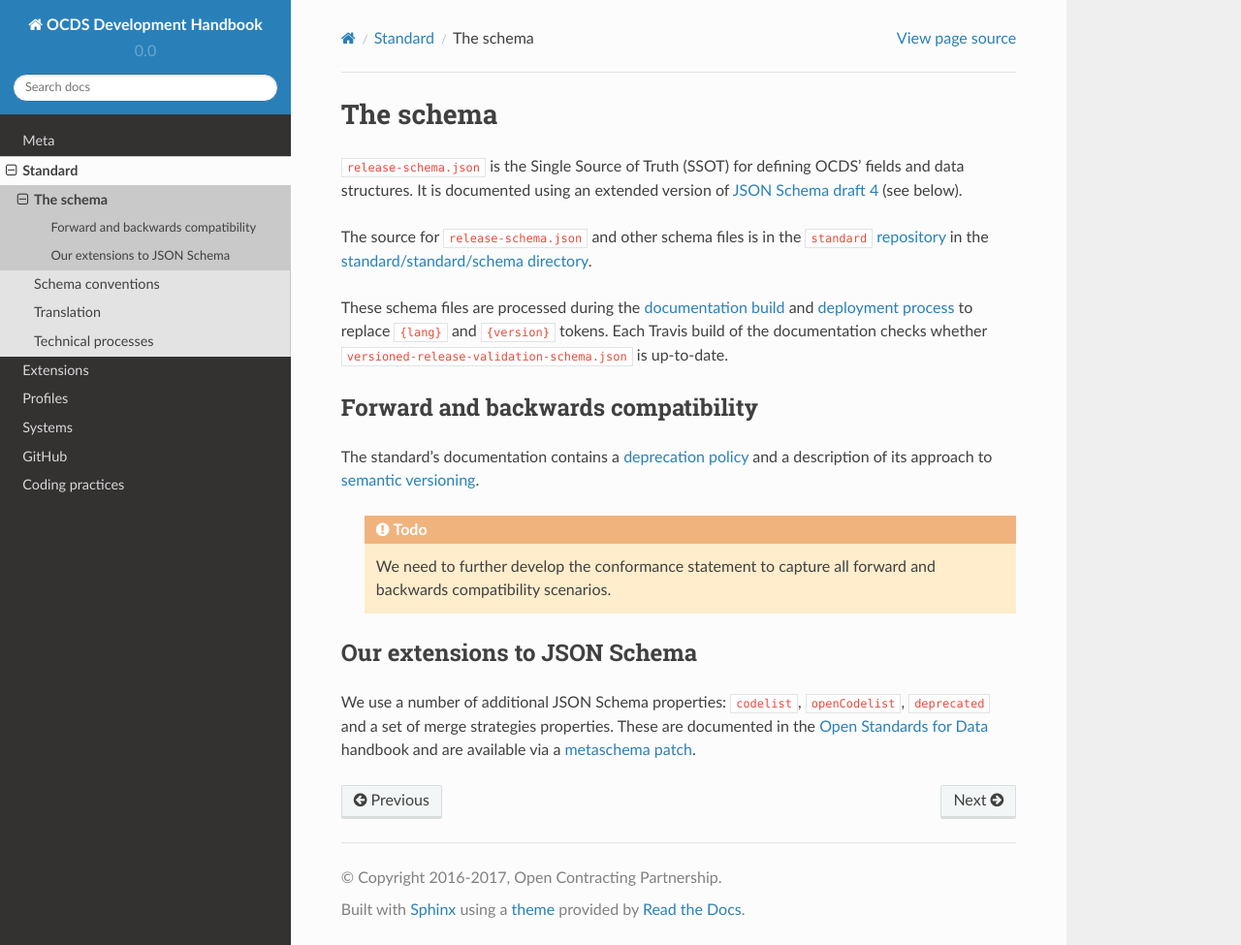
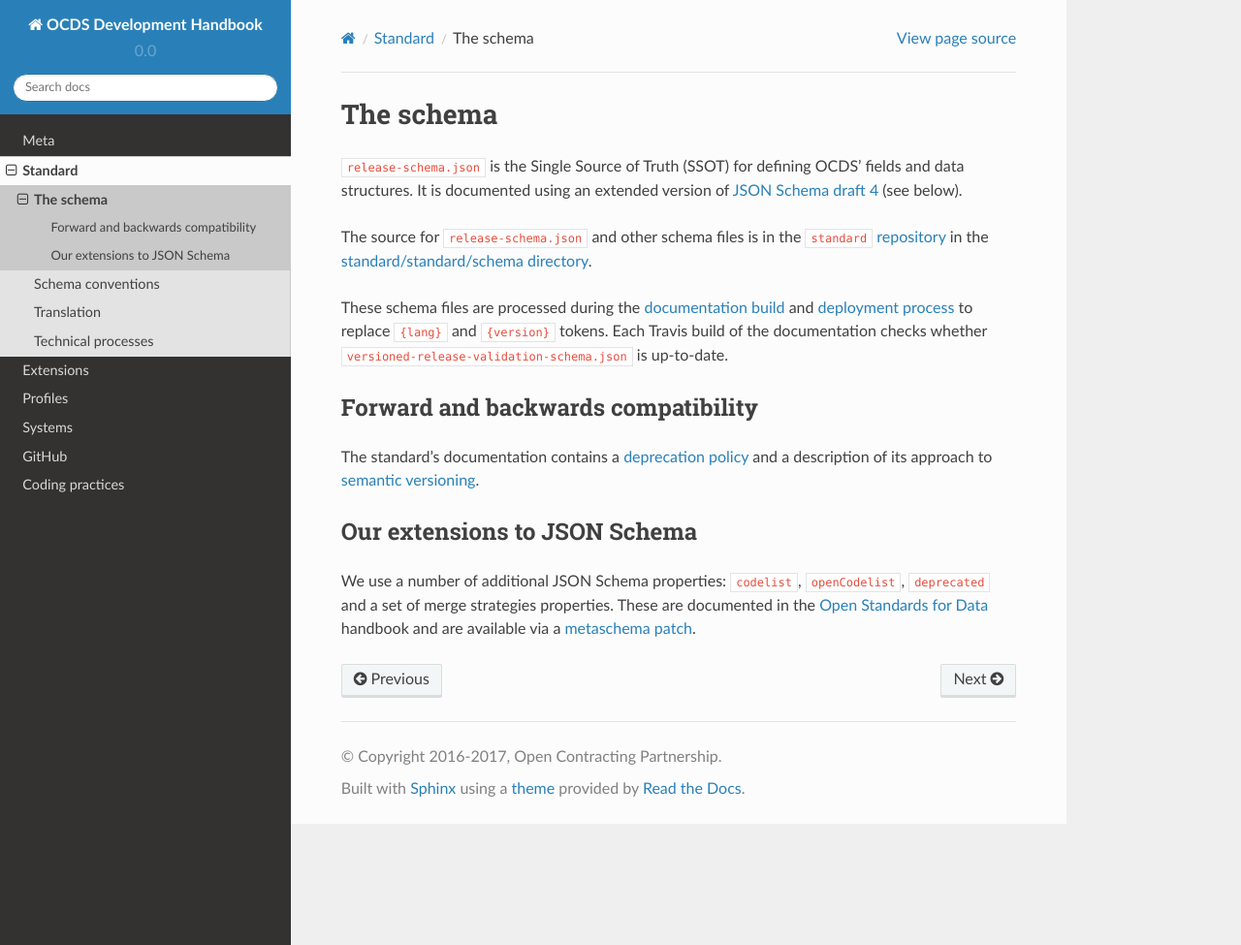
Before and after one commit to open-contracting/standard-development-handbook, a Sphinx documentation site: the page built from docs/standard/schema.md, in a window 1280 px wide and 975 px high. Shown: the whole window at 97% size. Built offline with Sphinx 7.4.7 and the Read the Docs theme 2.0.0, drawn with Linux system fonts in a browser that asks for light colours; pages that are not in the unit, such as notebooks, are missing from menus.

Commit message:
Complete TODO on standard/index.md

````diff
--- a/docs/standard/schema.md
+++ b/docs/standard/schema.md
@@ -10,11 +10,6 @@ These schema files are processed during the [documentation build](../technical/b
 
 The standard's documentation contains a [deprecation policy](http://standard.open-contracting.org/latest/en/schema/deprecation/) and a description of its approach to [semantic versioning](http://standard.open-contracting.org/latest/en/support/governance/#versions).
 
-```eval_rst
-  .. todo::
-    We need to further develop the conformance statement to capture all forward and backwards compatibility scenarios.
-```
-
 ## Our extensions to JSON Schema
 
 We use a number of additional JSON Schema properties: `codelist`, `openCodelist`, `deprecated` and a set of merge strategies properties. These are documented in the [Open Standards for Data](http://os4d.opendataservices.coop/development/schema/#extended-json-schema) handbook and are available via a [metaschema patch](https://github.com/open-contracting/standard/tree/HEAD/standard/schema/metaschema).
````
